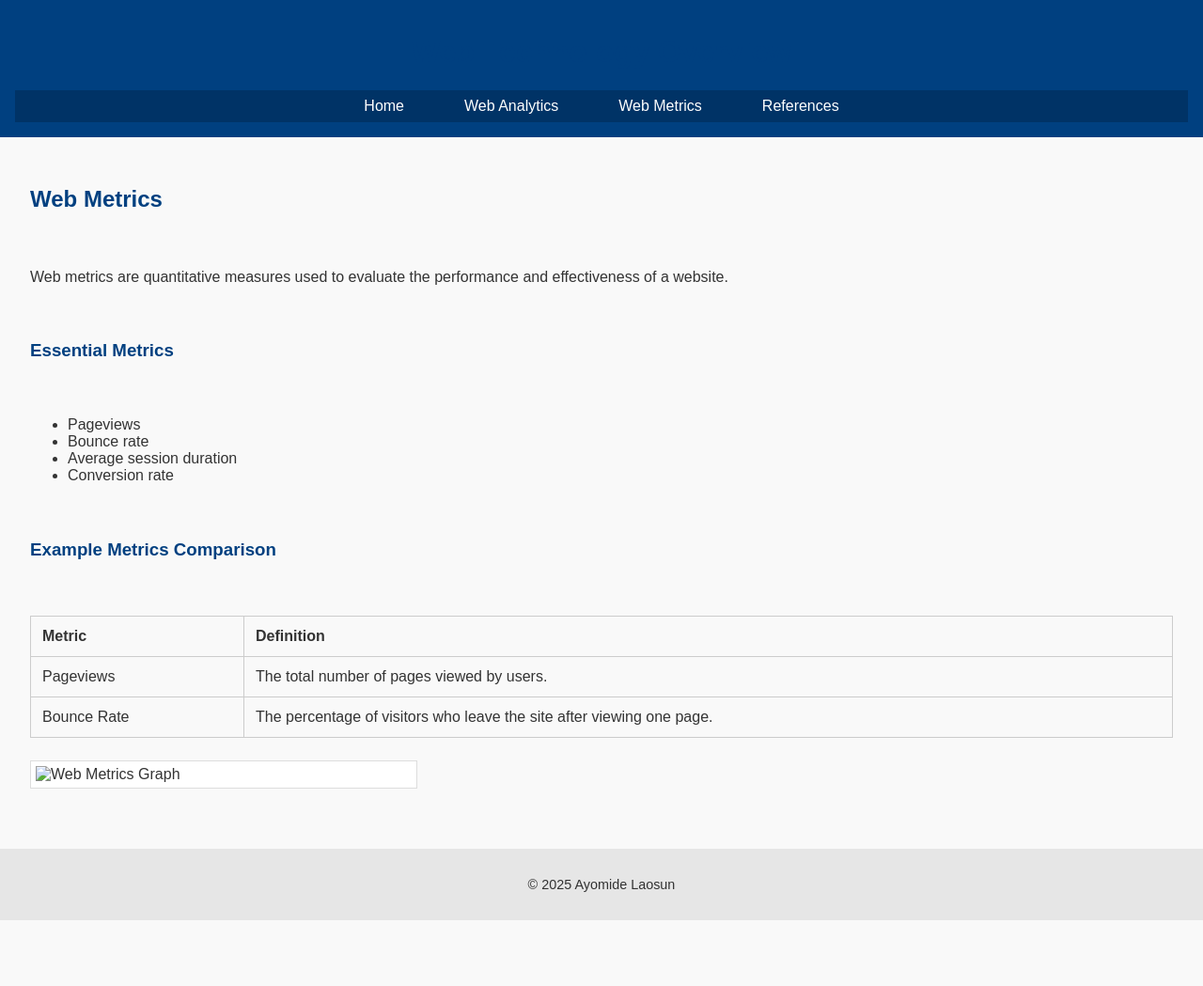
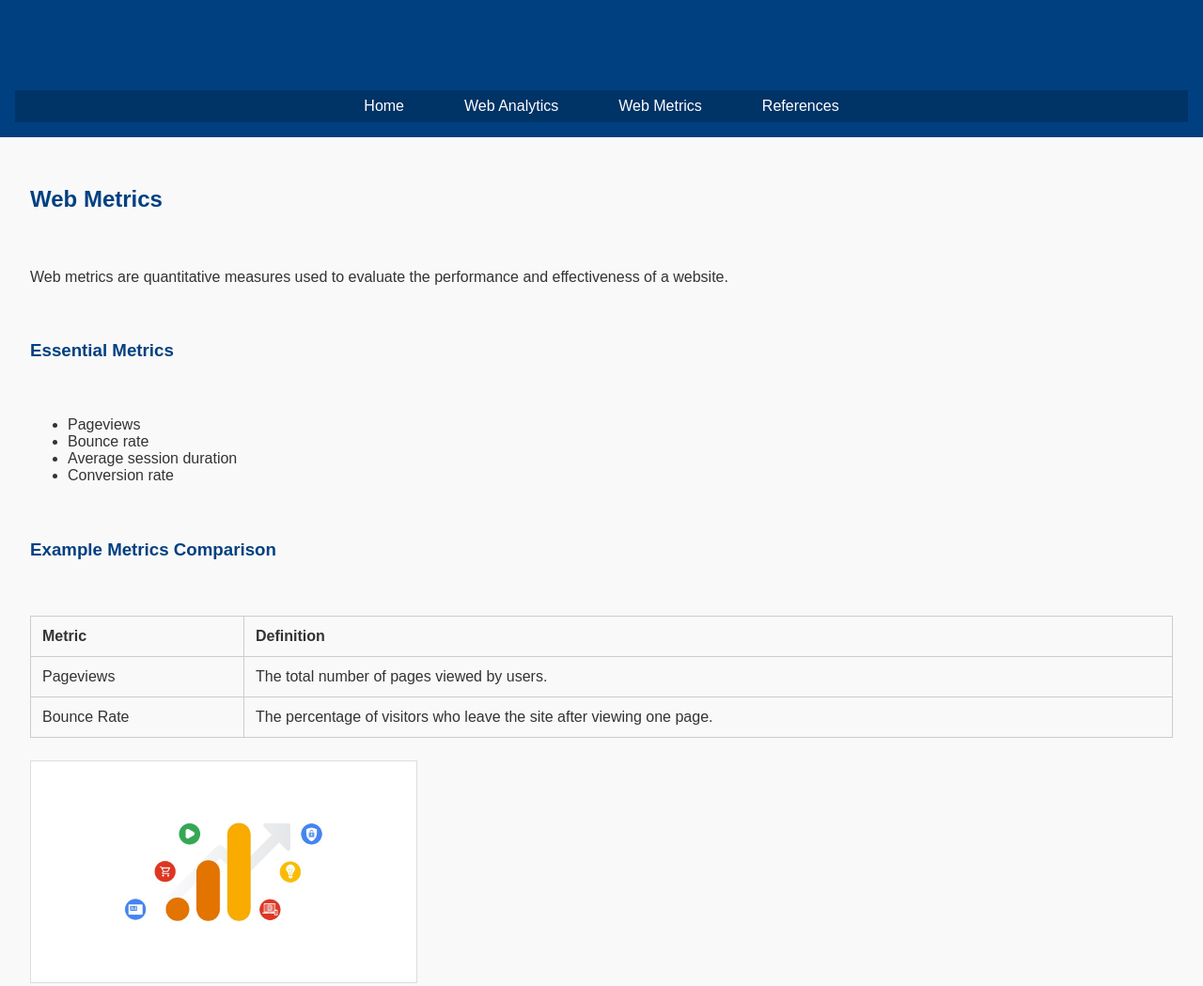
Before and after one commit to aklaosun/web-tech, a plain HTML site: page topic2.html in a window 1280 px wide. Shown: the top 1049 px of the page at 94% size. Before the commit the page ends 979 px from the top, so only its background shows below. Drawn offline with Linux system fonts and the light colour scheme.

Commit message:
Update topic2.html

```diff
--- a/topic2.html
+++ b/topic2.html
@@ -47,7 +47,7 @@
       </tr>
     </table>
 
-    <img src="https://upload.wikimedia.org/wikipedia/commons/2/28/Web_analytics_metrics_graph.png" alt="Web Metrics Graph" width="400" />
+ <img src="images/web-metrics-logo.jpeg" alt="Web Metrics Visual" width="400" />
   </main>
 
   <footer>
```
